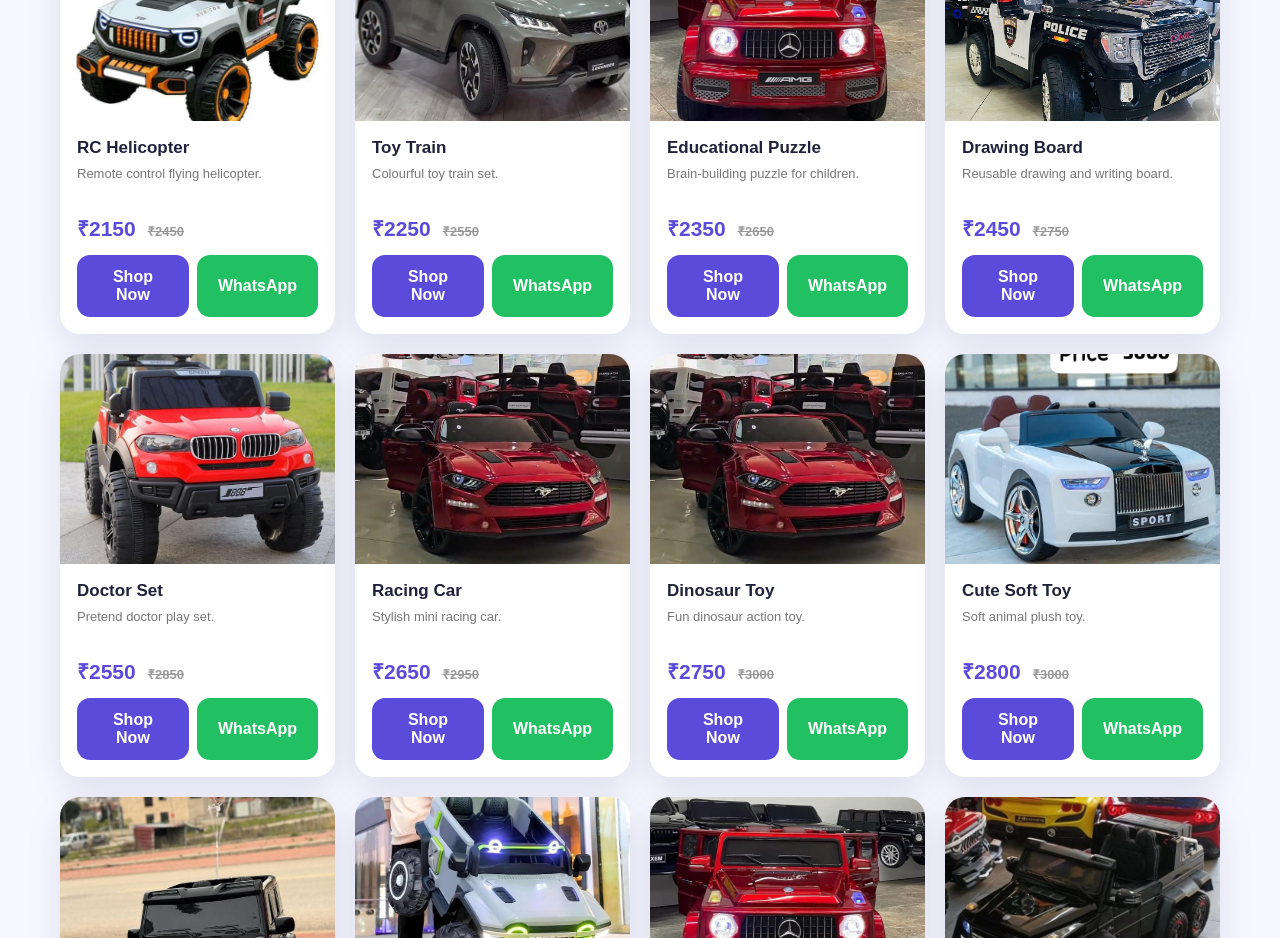
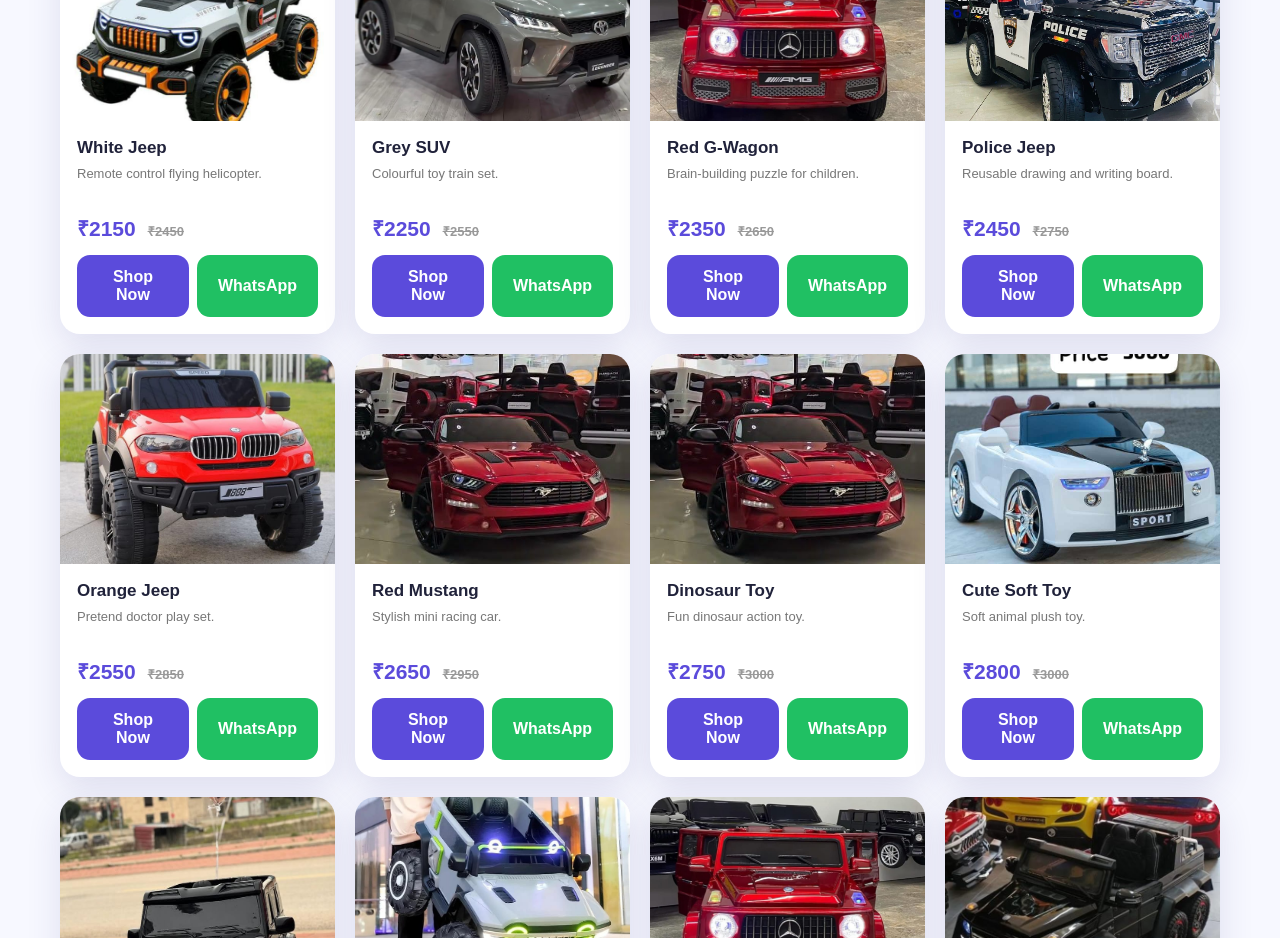
Before and after one commit to rahulcca/sardartoys.shop, a plain HTML site: page index.html in a window 1280 px wide. Shown: the part 1920-2858 px from the top of the page. Drawn offline with Linux system fonts and the light colour scheme.

Commit message:
Replace toy items with new entries in index.html

```diff
--- a/index.html
+++ b/index.html
@@ -656,12 +656,12 @@
     ["White G-Wagon","Games",0,0,"Pretend kitchen set for kids.","6.jpeg"],
     ["Black Thar","Baby Toys",0,0,"Colourful baby learning walker.","7.jpeg"],
     ["Red Jeep","Educational",0,0,"Colourful musical piano toy.","8.jpeg"],
-    ["RC Helicopter","Remote Control",0,0,"Remote control flying helicopter.","9.jpeg"],
-    ["Toy Train","Vehicles",0,0,"Colourful toy train set.","10.jpeg"],
-    ["Educational Puzzle","Educational",0,0,"Brain-building puzzle for children.","11.jpeg"],
-    ["Drawing Board","Educational",0,0,"Reusable drawing and writing board.","12.jpeg"],
-    ["Doctor Set","Games",0,0,"Pretend doctor play set.","13.jpeg"],
-    ["Racing Car","Vehicles",0,0,"Stylish mini racing car.","14.jpeg"],
+    ["White Jeep","Remote Control",0,0,"Remote control flying helicopter.","9.jpeg"],
+    ["Grey SUV","Vehicles",0,0,"Colourful toy train set.","10.jpeg"],
+    ["Red G-Wagon","Educational",0,0,"Brain-building puzzle for children.","11.jpeg"],
+    ["Police Jeep","Educational",0,0,"Reusable drawing and writing board.","12.jpeg"],
+    ["Orange Jeep","Games",0,0,"Pretend doctor play set.","13.jpeg"],
+    ["Red Mustang","Vehicles",0,0,"Stylish mini racing car.","14.jpeg"],
     ["Dinosaur Toy","Games",0,0,"Fun dinosaur action toy.","15.jpeg"],
     ["Cute Soft Toy","Soft Toys",0,0,"Soft animal plush toy.","16.jpeg"],
     ["Mini Truck","Vehicles",0,0,"Mini construction truck.","17.jpeg"],
```
